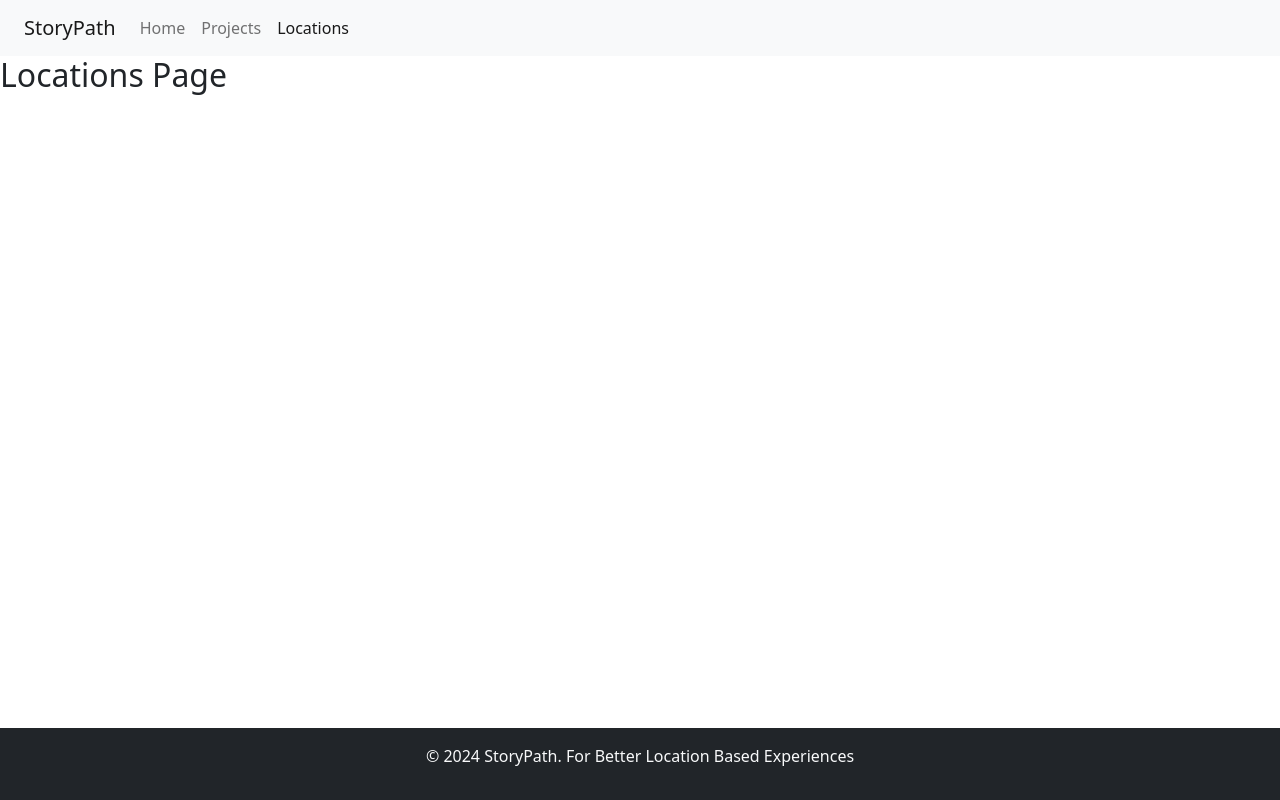
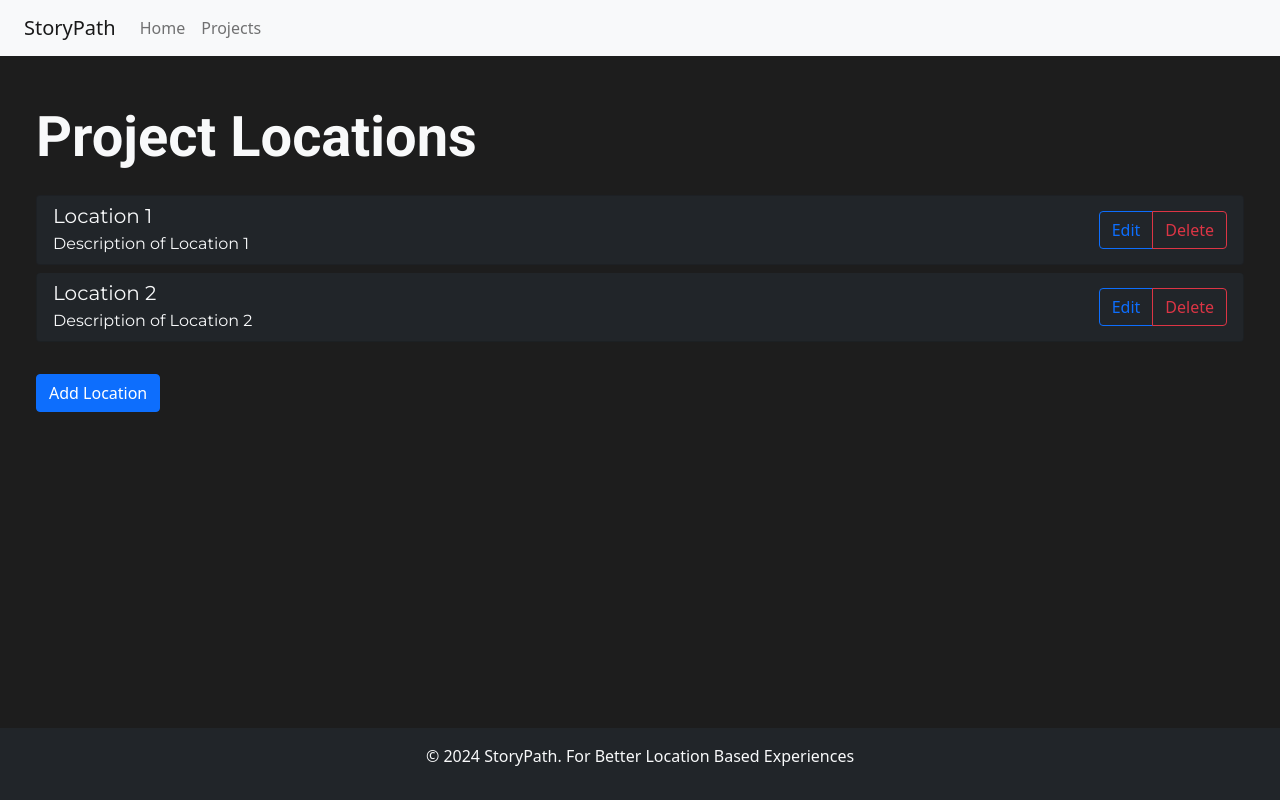
Before and after one commit to TimmyRich/StoryPath, a React (Vite) app: page /Locations in a window 1280 px wide. Built offline with nearby package versions, Linux system fonts and the light colour scheme.

Commit message:
Updated Locations page and removed it from navbar.
The locations page can now be navigated to by a button next to each project. In the future the locations shown on this page will be specific to the project which we used to navigate there.

```diff
--- a/src/components/Header.jsx
+++ b/src/components/Header.jsx
@@ -16,9 +16,6 @@ const Header = () => {
             <li className="nav-item">
               <NavLink to="/Projects" className="nav-link">Projects</NavLink>
             </li>
-            <li className="nav-item">
-              <NavLink to="/Locations" className="nav-link">Locations</NavLink>
-            </li>
           </ul>
         </div>
       </div>
--- a/src/components/Locations.jsx
+++ b/src/components/Locations.jsx
@@ -1,8 +1,29 @@
+
+
 const Locations = () => {
+  const locations = [{title: "Location 1", description: "Description of Location 1"}, {title: "Location 2", description: "Description of Location 2"}]
+
   return (
-    <main>
-      <h2>Locations Page</h2>
-    </main>
+    <div className="container-fluid p-5 text-light" style={{ backgroundColor: '#1d1d1d' }}>
+      <h2 className="display-4 fw-bold mb-4" style={{ fontFamily: 'Roboto, sans-serif' }}>Project Locations</h2>
+      <ul className="list-group">
+        {locations.map((location, index) => (
+          <li key={index} className="list-group-item d-flex justify-content-between align-items-center bg-dark text-light mb-2 rounded">
+            <div>
+              <h5 className="mb-1" style={{ fontFamily: 'Montserrat, sans-serif' }}>{location.title}</h5>
+              <p className="mb-0" style={{ fontFamily: 'Montserrat, sans-serif' }}>{location.description}</p>
+            </div>
+            <div className="btn-group" role="group" aria-label="Location actions">
+              <button type="button" className="btn btn-outline-primary" data-bs-toggle="modal" data-bs-target="#LocationEdit">Edit</button>
+              <button type="button" className="btn btn-outline-danger">Delete</button>
+            </div>
+          </li>
+        ))}
+      </ul>
+      <button type="button" className="btn btn-primary mt-4" data-bs-toggle="modal" data-bs-target="#LocationAdd">
+        Add Location
+      </button>
+    </div>
   )
 }
 
--- a/src/components/Projects.jsx
+++ b/src/components/Projects.jsx
@@ -1,6 +1,8 @@
 import { useEffect, useState } from "react";
 import ProjectsAddEdit from "./ProjectsAddEdit";
 import { getProjects, createProject, deleteProject, editProject } from "./RESTful";
+import { NavLink } from 'react-router-dom';
+
 
 const Projects = () => {
   const [projects, setProjects] = useState([]);
@@ -60,6 +62,7 @@ const Projects = () => {
             </div>
             <div className="btn-group" role="group" aria-label="Project actions">
               <button type="button" className="btn btn-outline-primary" data-bs-toggle="modal" data-bs-target="#ProjectsEdit" onClick={() => setTargetProject(project)}>Edit</button>
+              <NavLink to="/Locations" type="button"  className="btn btn-outline-success">Locations</NavLink>
               <button type="button" className="btn btn-outline-danger" onClick={() => removeProject(project.id)}>Delete</button>
             </div>
           </li>
```
